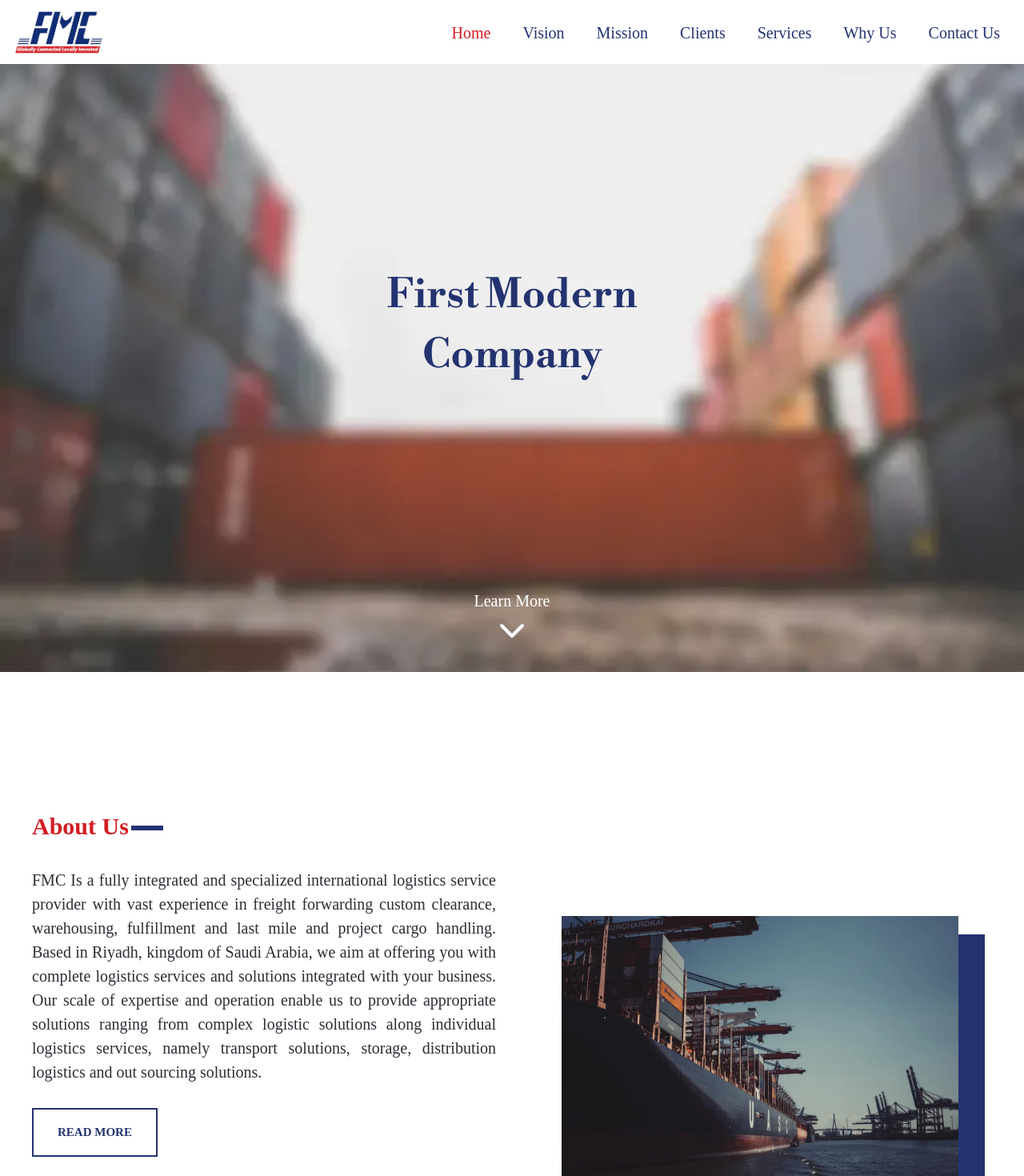
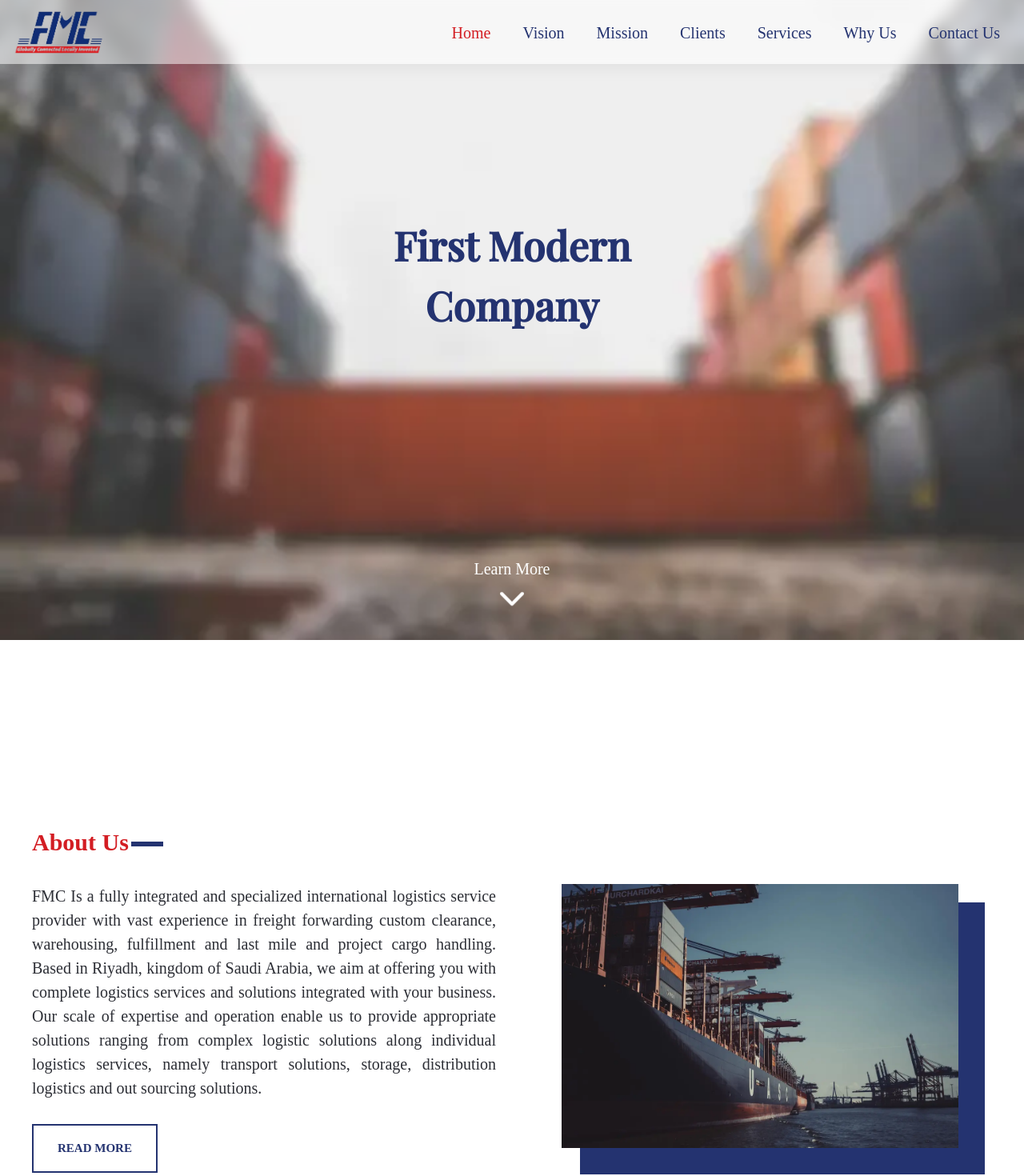
Before and after one commit to habibhamdoun/fmc-React, a React (Create React App) app: page / in a window 1280 px wide. Shown: the top 1470 px of the page at 80% size. Built offline with nearby package versions, Linux system fonts and the light colour scheme.

Commit message:
framer motion implementation

```diff
--- a/package.json
+++ b/package.json
@@ -8,6 +8,7 @@
     "@testing-library/react": "^13.2.0",
     "@testing-library/user-event": "^13.5.0",
     "aos": "^2.3.4",
+    "framer-motion": "^6.3.3",
     "react": "^18.1.0",
     "react-dom": "^18.1.0",
     "react-router-dom": "^6.3.0",
--- a/public/index.html
+++ b/public/index.html
@@ -46,9 +46,9 @@
 <meta name="twitter:image" content="https://ibb.co/bd3TL6D">
 
 <!-- Meta Tags Generated via https://www.opengraph.xyz -->
-
     <link rel="preconnect" href="https://fonts.googleapis.com">
     <link rel="preconnect" href="https://fonts.gstatic.com" crossorigin>
+    <link href="https://fonts.googleapis.com/css2?family=Playfair+Display:wght@500&display=swap" rel="stylesheet">
     <link href="https://fonts.googleapis.com/css2?family=Libre+Bodoni:wght@700&display=swap" rel="stylesheet">
     <link rel="shortcut icon" href="./favicon-32x32.png" type="image/x-icon">
     <link rel="icon" href="./favicon-32x32.png" type="image/x-icon">
--- a/src/components/Hero.jsx
+++ b/src/components/Hero.jsx
@@ -1,8 +1,20 @@
 import React from "react";
+import { motion } from 'framer-motion';
+
 function Hero({isMobile}) {
+
+
+
   return (
-    <section className="hero" data-aos={isMobile ? '' :"zoom-in-up"} data-aos-anchor='#nav' >
-      <div className="hero__image"></div>
+    <motion.section
+      className="hero"
+      initial={{scale: 0.1}}
+      animate={{scale: 1}}
+      transition={{duration: 0.3}}
+    >
+      <motion.div
+        className="hero__image"
+      ></motion.div>
       <div className="hero__content">
         <h1 className="hero__header">
           First Modern <br /> Company
@@ -14,7 +26,7 @@ function Hero({isMobile}) {
           </div>
         </a>
       </div>
-    </section>
+    </motion.section>
   );
 }
 export default Hero;
--- a/src/components/Mission.jsx
+++ b/src/components/Mission.jsx
@@ -1,11 +1,30 @@
 import React from 'react';
 import { Link } from "react-router-dom";
+import { motion } from 'framer-motion';
+
 
 const Mission = ({isMobile}) => {
   return (
-    <section className="section" data-aos={isMobile ? '' :"fade-down"}>
-        <div className="section__img" data-aos={isMobile ? '' :"fade-down"}></div>
-        <div className="section__content">
+    <motion.section className="section"
+      initial={isMobile ? '':{boxShadow:'0'}}
+      animate={isMobile ? '':{boxShadow:"38px 38px 0px 1px rgb(211, 29, 35)"}}
+      transition={{duration:0.4}}
+    >
+        <motion.div
+        className="section__img"
+        initial={isMobile ? {
+          boxShadow:'0',
+          translateY:-1000
+        }:{translateY:-1000}}
+        animate={isMobile ? {boxShadow:"12px 12px 0px 1px rgb(211, 29, 35)",translateY:0}:{translateY:0}}
+        transition={{duration:0.4}}
+        ></motion.div>
+        <motion.div
+        className="section__content"
+        initial={{translateY:-1000}}
+        animate={{translateY:0}}
+        transition={{duration:0.4}}
+        >
             <div className="title">
                 <h2 className="title__header">Our Mission</h2>
                 <div className="line line--blue"></div>
@@ -27,8 +46,8 @@ const Mission = ({isMobile}) => {
                 business trends.
                 </p>
                 <button className='btn btn--secondary section__btn'><Link to="/Clients">Our Clients</Link></button>
-        </div>
-    </section>
+        </motion.div>
+    </motion.section>
   )
 }
 
--- a/src/components/Navbar.jsx
+++ b/src/components/Navbar.jsx
@@ -1,6 +1,8 @@
 import React, { useState } from 'react';
 import { NavLink } from "react-router-dom";
-import Image from "../images/logo-fmc-removebg-preview.webp"
+import Image from "../images/logo-fmc-removebg-preview.webp";
+import { motion } from 'framer-motion';
+
 
 
 const Navbar = ({isMobile}) => {
@@ -9,7 +11,10 @@ const Navbar = ({isMobile}) => {
 
 
   return (
-    <nav className={isOpen ? "nav collapsible collapsible--expanded" : "nav collapsible"} data-aos={isMobile ? '' : 'zoom-in-up'} >
+    <motion.nav className={isOpen ? "nav collapsible collapsible--expanded" : "nav collapsible"}
+    initial={{translateY:-200}}
+    animate={{translateY:0}}
+    >
     <div className="nav__brand__container">
         <img src={Image} className="nav__brand" alt="" />
         <div onClick={()=>setIsOpen(old => old ? false : true)} className="nav__collapsible__container">
@@ -26,7 +31,7 @@ const Navbar = ({isMobile}) => {
         <li className="nav__item"><NavLink className={({ isActive }) => (isActive ? 'active' : 'inactive')} onClick={isMobile ?()=>setIsOpen(old => old ? false : true) : ''}   to="./Why-Us" >Why Us</NavLink></li>
         <li className="nav__item"><NavLink className={({ isActive }) => (isActive ? 'active' : 'inactive')} onClick={isMobile ?()=>setIsOpen(old => old ? false : true) : ''}  to="./Contact-Us" >Contact Us</NavLink></li>
     </ul>
-</nav>
+</motion.nav>
   )
 }
 
--- a/src/components/Services.jsx
+++ b/src/components/Services.jsx
@@ -1,12 +1,17 @@
-import React from 'react'
+import React from 'react';
+import { motion } from 'framer-motion';
+
 
 const Services = ({isMobile}) => {
   return (
-    <section className="services" data-aos={isMobile ? '' :"fade-up"}
-    data-aos-anchor-placement={isMobile ? '' :"top-center"}>
+    <motion.section className="services"
+    initial={{translateY:1000}}
+    animate={{translateY:0}}
+    transition={{duration:0.4}}
+    >
         <div className="right--side">
-            <div className="triangle triangle--right triangle--top triangle--red" data-aos={isMobile ? '' :"fade-right"}></div>
-            <div className="triangle triangle--right triangle--bottom triangle--blue" data-aos={isMobile ? '' :"fade-right"}></div>
+            <motion.div initial={{translateX:-1000}} animate={{translateX:0}} transition={{duration:0.35}} className="triangle triangle--right triangle--top triangle--red" data-aos={isMobile ? '' :"fade-right"}></motion.div>
+            <motion.div initial={{translateX:-1000}} animate={{translateX:0}} transition={{duration:0.4}} className="triangle triangle--right triangle--bottom triangle--blue" data-aos={isMobile ? '' :"fade-right"}></motion.div>
         </div>
         <div className="services__title">
             <div className="title">
@@ -83,7 +88,6 @@ const Services = ({isMobile}) => {
                         <h4 className="icon__header">sea Freight</h4>
                     </div>
                     <div className="flip-card-back">
-                        <h4>sea Freight</h4>
                         <p>A method of transporting large quantities of products via cargo ships.</p>
                     </div>
                 </div>
@@ -149,10 +153,10 @@ const Services = ({isMobile}) => {
             </div>
         </div>
         <div className="left--side">
-            <div className="triangle triangle--left triangle--top triangle--blue" data-aos={isMobile ? '' :"fade-left"}></div>
-            <div className="triangle triangle--left triangle--bottom triangle--red" data-aos={isMobile ? '' :"fade-left"}></div>
+            <motion.div initial={{translateX:1000}} animate={{translateX:0}} transition={{duration:0.35}} className="triangle triangle--left triangle--top triangle--blue" data-aos={isMobile ? '' :"fade-left"}></motion.div>
+            <motion.div initial={{translateX:1000}} animate={{translateX:0}} transition={{duration:0.4}} className="triangle triangle--left triangle--bottom triangle--red" data-aos={isMobile ? '' :"fade-left"}></motion.div>
         </div>
-    </section>
+    </motion.section>
   )
 }
 
--- a/src/components/WhyUs.jsx
+++ b/src/components/WhyUs.jsx
@@ -1,10 +1,17 @@
 import React from 'react'
 import { Link } from 'react-router-dom'
+import { motion } from 'framer-motion';
+
 
 const WhyUs = ({isMobile}) => {
   return (
-    <section className="whyUs">
-    <div className="whyUs__header" data-aos={isMobile ? '' :"fade-left"}>
+    <motion.section
+    initial={{translateX:1000}}
+    animate={{translateX:0}}
+    transition={{duration:0.4}}
+    className="whyUs"
+    >
+    <div className="whyUs__header">
         <div className="title">
             <h3 className="title__header whyUs__title">Why Choose Us?
             </h3>
@@ -28,10 +35,17 @@ const WhyUs = ({isMobile}) => {
 
             </p>
     </div>
-    <button className="btn btn--secondary whyUs__btn" data-aos={isMobile ? '' :"fade-left"}><Link to="/Contact-Us">Contact Us</Link></button>
-    <div className="whyUs__img" data-aos={isMobile ? '' :"fade-right"}></div>
-    <div className="img__bg"></div>
-</section>
+    <motion.button
+    className="btn btn--secondary whyUs__btn"
+    initial={{translateX:1000}}
+    animate={{translateX:0}}
+    transition={{duration:0.45}}
+    ><Link to="/Contact-Us">Contact Us</Link></motion.button>
+    <motion.div
+    initial={{translateX:1000}}
+    animate={{translateX:0}}
+    transition={{duration:0.5}} className="whyUs__img" ></motion.div>
+</motion.section>
   )
 }
 
--- a/src/index.css
+++ b/src/index.css
@@ -35,7 +35,7 @@ h1,
 h2,
 h4 {
   font-weight: bold;
-  font-family: "Libre Bodoni", serif;
+  font-family: "Playfair Display", serif;
 }
 
 h1 {
@@ -73,7 +73,6 @@ input{
 
   h1 {
     font-size: 5rem;
-    font-family: "Libre Bodoni", serif;
     font-weight: 700;
   }
 
@@ -422,7 +421,9 @@ input{
 }
 @media screen and (min-width: 768px) {
   .nav {
-    position: static;
+    position: fixed;
+    background-color: #ffffff80;
+    backdrop-filter: blur(5px);
     flex-direction: row;
     justify-content: space-between;
     align-items: center;
@@ -561,11 +562,14 @@ input{
   }
 }
 @media screen and (min-width: 768px) {
+  .hero{
+    height: 100vh;
+  }
   .hero__image {
     background: url(./images/hero-image-blur.webp);
     background-size: cover;
     background-position: center;
-    height: 95vh;
+    height: 100%;
     background-attachment: fixed;
   }
 }
@@ -597,6 +601,8 @@ input{
   margin-bottom: 1rem;
   justify-self: center;
   align-self: center;
+  -webkit-box-shadow: 11px 11px 0px 2px var(--color-primary);
+  box-shadow: 11px 11px 0px 2px var(--color-primary);
 }
 .about__text {
   padding-bottom: 2rem;
@@ -1019,6 +1025,8 @@ input{
   background-size: cover;
   width: 90vw;
   height: 50vh;
+  -webkit-box-shadow: 12px 12px 0px 1px var(--color-secondary);
+  box-shadow: 12px 12px 0px 1px var(--color-secondary);
 }
 .section__content{
   font-size: 2.5rem;
@@ -1052,6 +1060,7 @@ input{
   .section__img{
     width: 65vw;
     height: 65vh;
+    box-shadow: 0px 0px 0px 1px #ffffff;
   }
   .section__btn{
     align-self: flex-start;
@@ -1100,3 +1109,14 @@ input{
   right: 1rem;
   padding: 0.5rem 0.7rem;
 }
+@media screen and (min-width:768px) {
+  .contact .title,
+  .about .title ,
+  .info  .title,
+  .whyUs .title,
+  .clients .title,
+  .services .title{
+    padding-top: 6rem;
+  }
+
+}
```
Also changed, not shown: 1 other file (tests, documents, lock files or other folders).
